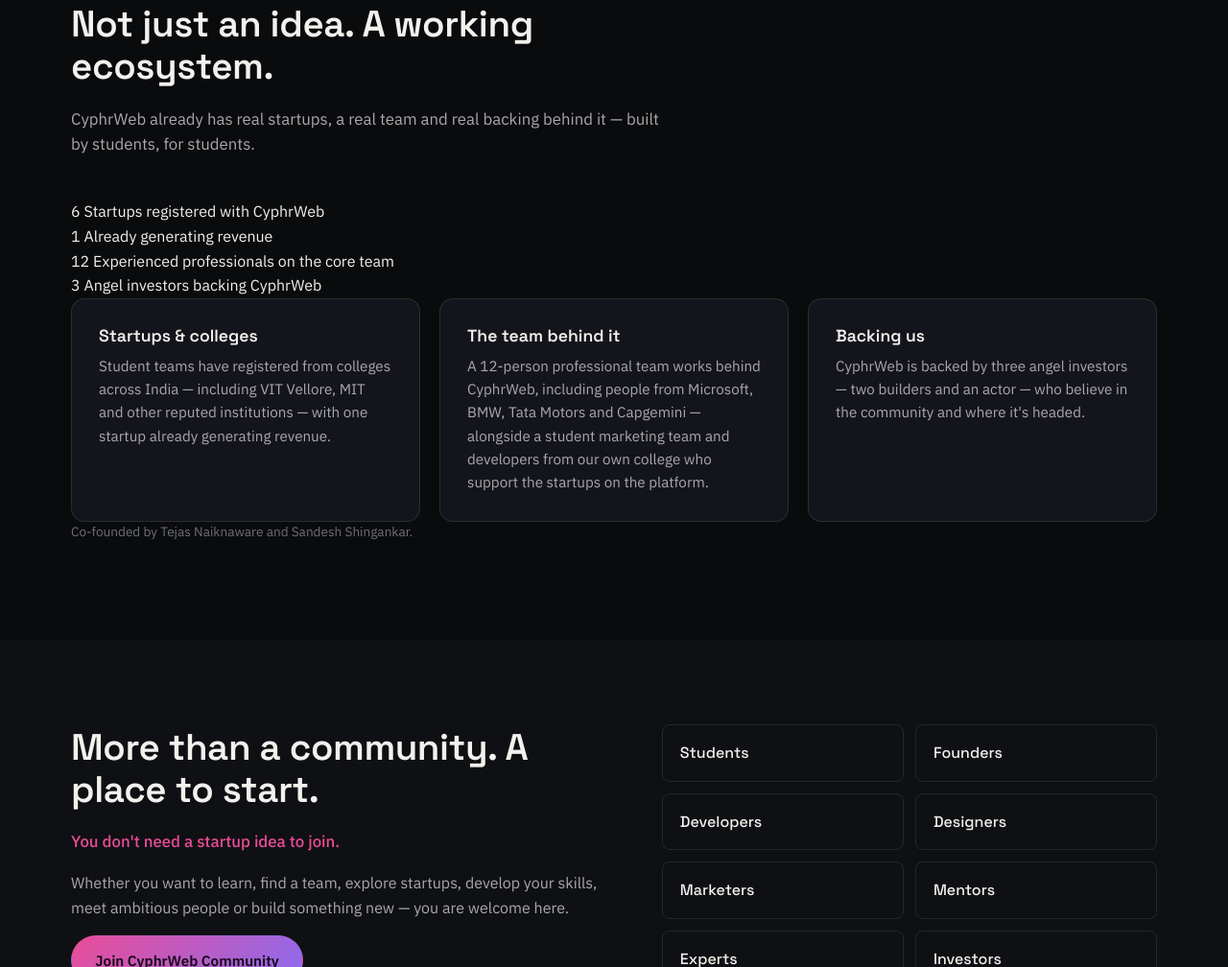
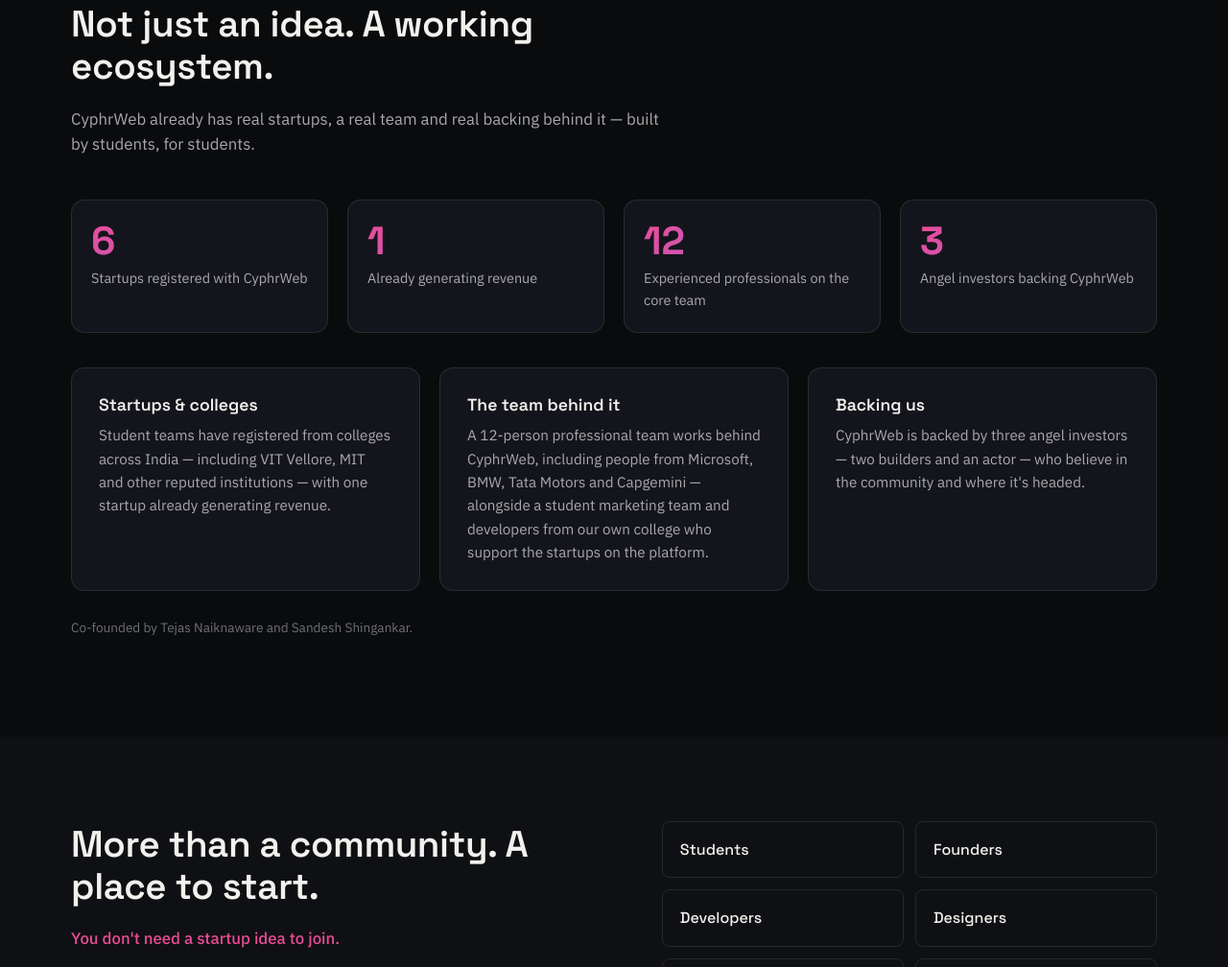
Before and after one commit to sandeshshingankar/-, a plain HTML site: page index.html in a window 1280 px wide. Shown: the part 1368-2376 px from the top of the page at 96% size. Drawn offline with Linux system fonts and the light colour scheme.

Commit message:
Add traction and team stats styles to style.css

```diff
--- a/style.css
+++ b/style.css
@@ -228,6 +228,40 @@ h2 { font-size: clamp(1.7rem, 3vw, 2.4rem); letter-spacing: -0.01em; }
 /* Grids */
 .grid-3 { display: grid; grid-template-columns: repeat(3, 1fr); gap: 20px; }
 .grid-4 { display: grid; grid-template-columns: repeat(4, 1fr); gap: 20px; }
+
+/* ---- Traction & team stats ---- */
+.stat-grid {
+  display: grid;
+  grid-template-columns: repeat(4, 1fr);
+  gap: 20px;
+  margin-bottom: 36px;
+}
+.stat {
+  display: flex;
+  flex-direction: column;
+  gap: 6px;
+  padding: 22px 20px;
+  border: 1px solid var(--border);
+  border-radius: var(--radius);
+  background: var(--surface);
+}
+.stat__num {
+  font-family: var(--font-display);
+  font-weight: 700;
+  font-size: clamp(2rem, 3.2vw, 2.6rem);
+  background: var(--accent-grad);
+  -webkit-background-clip: text;
+  background-clip: text;
+  color: transparent;
+  line-height: 1;
+}
+.stat__label { font-size: .9rem; color: var(--text-muted); }
+.traction-detail { margin-top: 8px; }
+.traction-founders { margin-top: 28px; }
+
+@media (max-width: 760px) {
+  .stat-grid { grid-template-columns: repeat(2, 1fr); }
+}
 
 .card {
   background: var(--surface);
```
